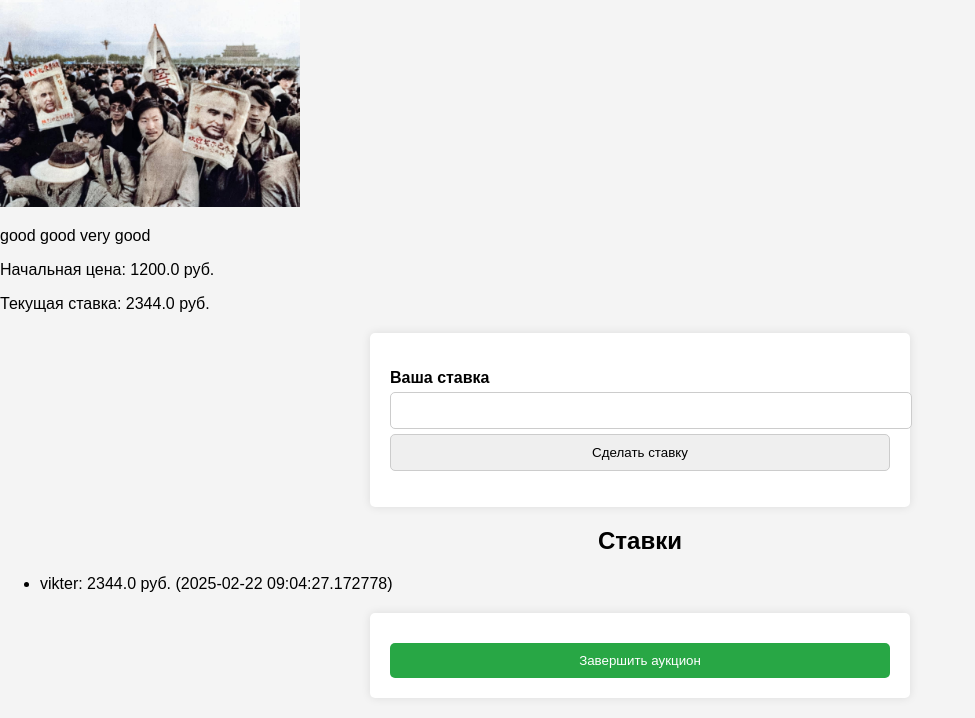
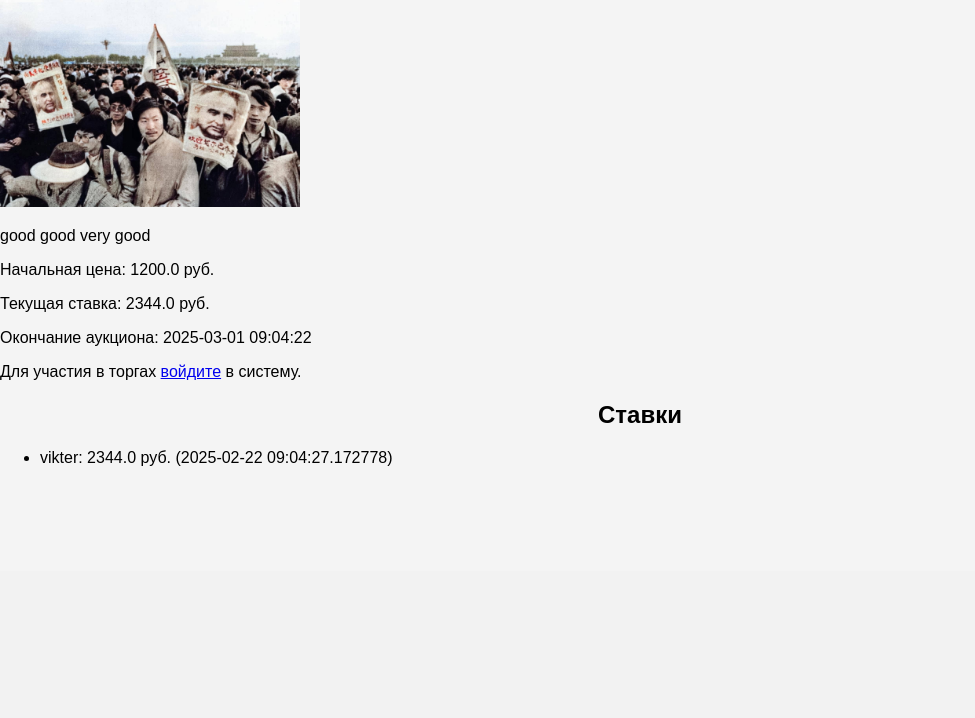
Before and after one commit to vikter13/mip_devops, a Flask app: page /auction/1 in a window 1280 px wide. Shown: the part 229-947 px from the top of the page, without its empty margins (0-975 px from the left). After the commit the page ends 695 px from the top, so only its background shows below. Run offline with Flask 3, Linux system fonts and the light colour scheme; a user stored in the database is signed in; data comes from the database, SQL or seed files in the repository; both versions use the stored data as it was after the commit; some libraries are stand-ins or nearby versions.

Commit message:
some edits

```diff
--- a/app.py
+++ b/app.py
@@ -119,17 +119,37 @@
 @login_required
 def end_auction(item_id):
     item = AuctionItem.query.get_or_404(item_id)
+
     if item.user_id != current_user.id:
         flash('Вы не можете завершить этот аукцион!', 'danger')
         return redirect(url_for('auction', item_id=item.id))
-    if datetime.utcnow() < item.end_time:
-        flash('Аукцион еще не завершен!', 'warning')
+
+    if not item.is_active:
+        flash('Этот аукцион уже завершен!', 'warning')
         return redirect(url_for('auction', item_id=item.id))
+
     winner = item.get_winner()
+    item.is_active = False  # Делаем аукцион неактивным
+    db.session.commit()
+
     if winner:
         flash(f'Аукцион завершен! Победитель: {winner}', 'success')
     else:
         flash('Аукцион завершен, но ставок не было.', 'info')
+
+    return redirect(url_for('auction', item_id=item.id))
+
+@app.route('/raise_bid/<int:item_id>', methods=['POST'])
+@login_required
+def raise_bid(item_id):
+    item = AuctionItem.query.get_or_404(item_id)
+    increment = 10
+    current_bid = item.get_highest_bid()
+    new_bid_amount = current_bid + increment
+    bid = Bid(amount=new_bid_amount, user_id=current_user.id, item_id=item.id)
+    db.session.add(bid)
+    db.session.commit()
+    flash(f'Ставка повышена до {new_bid_amount:.2f} руб.', 'success')
     return redirect(url_for('auction', item_id=item.id))
 
 @app.route('/logout')
--- a/database.py
+++ b/database.py
@@ -20,17 +20,18 @@
     image_filename = db.Column(db.String(100), nullable=False)
     user_id = db.Column(db.Integer, db.ForeignKey('user.id'), nullable=False)
     end_time = db.Column(db.DateTime, nullable=False)
-    bids = db.relationship('Bid', backref='auction_item', lazy=True)
+    is_active = db.Column(db.Boolean, default=True)  # Новое поле (по умолчанию аукцион активен)
+
+    bids = db.relationship('Bid', backref='item', lazy=True)
 
     def get_highest_bid(self):
-        """Возвращает максимальную ставку на данный лот"""
-        highest_bid = Bid.query.filter_by(item_id=self.id).order_by(Bid.amount.desc()).first()
-        return highest_bid.amount if highest_bid else self.starting_price
+        highest_bid = db.session.query(db.func.max(Bid.amount)).filter(Bid.item_id == self.id).scalar()
+        return highest_bid if highest_bid else self.starting_price
 
     def get_winner(self):
-        """Определяет победителя аукциона"""
         highest_bid = Bid.query.filter_by(item_id=self.id).order_by(Bid.amount.desc()).first()
         return highest_bid.bidder.username if highest_bid else None
+
 
 class Bid(db.Model):
     id = db.Column(db.Integer, primary_key=True)
--- a/static/style.css
+++ b/static/style.css
@@ -89,3 +89,30 @@
     height: auto;
     border-radius: 5px;
 }
+
+.raise-button {
+    background-color: #007bff;
+    color: #fff;
+    border: none;
+    padding: 10px 15px;
+    border-radius: 5px;
+    cursor: pointer;
+    font-size: 16px;
+}
+
+.raise-button:hover {
+    background-color: #0056b3;
+}
+
+.auction-button {
+    display: inline-block;
+    padding: 8px 12px;
+    background-color: #007bff;
+    color: white;
+    text-decoration: none;
+    border-radius: 5px;
+}
+
+.auction-button:hover {
+    background-color: #0056b3;
+}
--- a/templates/auction.html
+++ b/templates/auction.html
@@ -4,10 +4,12 @@
 <h1>{{ item.title }}</h1>
 <img src="{{ url_for('static', filename='images/' + item.image_filename) }}" alt="{{ item.title }}" width="300">
 <p>{{ item.description }}</p>
-<p>Начальная цена: {{ item.starting_price }} руб.</p>
-<p>Текущая ставка: {{ item.get_highest_bid() }} руб.</p>
+<p>Начальная цена: {{ item.starting_price|round(2) }} руб.</p>
+<p>Текущая ставка: {{ item.get_highest_bid()|round(2) }} руб.</p>
+<p>Окончание аукциона: {{ item.end_time.strftime('%Y-%m-%d %H:%M:%S') }}</p>
 
-{% if current_user.is_authenticated %}
+{% if current_user.is_authenticated and item.is_active %}
+    <h2>Сделать ставку</h2>
     <form method="POST">
         {{ form.hidden_tag() }}
         <p>
@@ -15,21 +17,25 @@
             {{ form.submit() }}
         </p>
     </form>
+
+    <h2>Повысить ставку</h2>
+    <form method="POST" action="{{ url_for('raise_bid', item_id=item.id) }}">
+        <button type="submit">Повысить ставку на 10 руб.</button>
+    </form>
 {% else %}
     <p>Для участия в торгах <a href="{{ url_for('login') }}">войдите</a> в систему.</p>
+{% endif %}
+
+{% if current_user.id == item.user_id and item.is_active %}
+    <form method="POST" action="{{ url_for('end_auction', item_id=item.id) }}">
+        <button type="submit">Завершить аукцион</button>
+    </form>
 {% endif %}
 
 <h2>Ставки</h2>
 <ul>
     {% for bid in bids %}
-        <li>{{ bid.bidder.username }}: {{ bid.amount }} руб. ({{ bid.timestamp }})</li>
+        <li>{{ bid.bidder.username }}: {{ bid.amount|round(2) }} руб. ({{ bid.timestamp }})</li>
     {% endfor %}
 </ul>
-
-{% if current_user.id == item.user_id %}
-    <form method="POST" action="{{ url_for('end_auction', item_id=item.id) }}">
-        <button type="submit">Завершить аукцион</button>
-    </form>
-{% endif %}
-
 {% endblock %}
--- a/templates/index.html
+++ b/templates/index.html
@@ -30,6 +30,8 @@
                     <p>Начальная цена: {{ item.starting_price|round(2) }} руб.</p>
                     <p>Окончание аукциона: {{ item.end_time.strftime('%Y-%m-%d %H:%M:%S') }}</p>
                     <img src="{{ url_for('static', filename='images/' + item.image_filename) }}" alt="{{ item.title }}" width="200">
+
+                    <p><a href="{{ url_for('auction', item_id=item.id) }}" class="auction-button">Перейти к аукциону</a></p>
                 </li>
                 {% endfor %}
             </ul>
```
Also changed, not shown: instance/auction.db.
